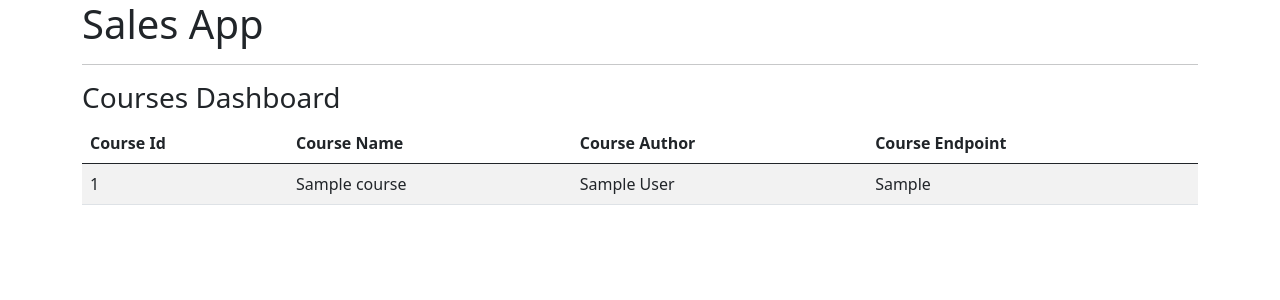
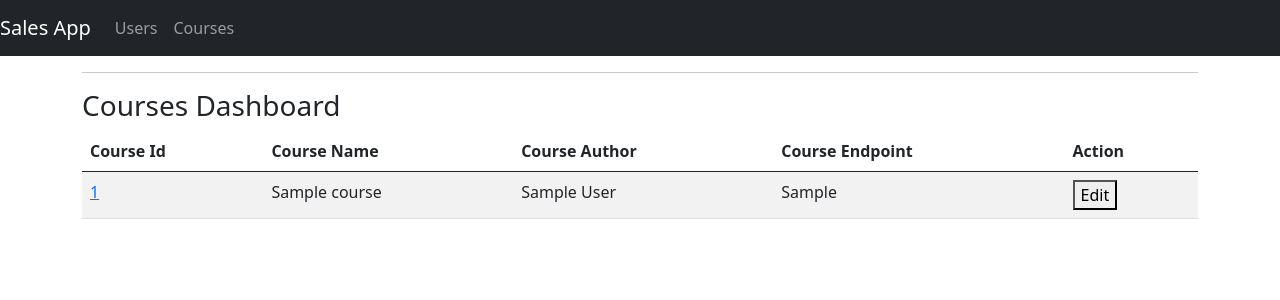
Before and after one commit to itversity/sales-app, a Flask app: page /courses in a window 1280 px wide. Shown: the top 300 px of the page. Run offline with Flask 3, Linux system fonts and the light colour scheme; tables that the repository leaves empty hold one stand-in row (values such as "Sample post"); some libraries are stand-ins or nearby versions.

Commit message:
Refactored code

```diff
--- a/routes/courses.py
+++ b/routes/courses.py
@@ -24,36 +24,33 @@ def course():
         course_id = request.args.get('course_id')
         if course_id:
             course = Course.query.get(course_id)
-            return render_template('course_detail.html', course=course)
-        else:
-            return render_template('course_form.html', course=None)
-    elif request.method == 'POST':
-        course_id = request.args.get('course_id')
-        if course_id:
-            course = Course.query.get(course_id)
-            form_action = request.form['action']
+            form_action = request.args.get('action')
             if form_action == 'edit':
                 return render_template('course_form.html', course=course)
             elif form_action == 'delete':
                 db.session.delete(course)
                 db.session.commit()
                 return redirect(url_for('courses'))
+            return render_template('course_detail.html', course=course)
         else:
-            course_id = request.form['course_id']
-            course_name = request.form['course_name']
-            course_author = request.form['course_author']
-            course_endpoint = request.form['course_endpoint']
-            if course_id:
-                course = Course.query.get(course_id)
-                course.course_name = course_name
-                course.course_author = course_author
-                course.course_endpoint = course_endpoint
-            else:
-                course = Course(
-                    course_name=course_name,
-                    course_author=course_author,
-                    course_endpoint=course_endpoint
-                )
-                db.session.add(course)
-            db.session.commit()
-            return redirect(url_for('courses'))
+            return render_template('course_form.html', course=None)
+    elif request.method == 'POST':
+        course_id = request.args.get('course_id')
+        course_id = request.form['course_id']
+        course_name = request.form['course_name']
+        course_author = request.form['course_author']
+        course_endpoint = request.form['course_endpoint']
+        if course_id:
+            course = Course.query.get(course_id)
+            course.course_name = course_name
+            course.course_author = course_author
+            course.course_endpoint = course_endpoint
+        else:
+            course = Course(
+                course_name=course_name,
+                course_author=course_author,
+                course_endpoint=course_endpoint
+            )
+            db.session.add(course)
+        db.session.commit()
+        return redirect(url_for('courses'))
--- a/templates/base.html
+++ b/templates/base.html
@@ -5,8 +5,18 @@
     <link href="https://cdn.jsdelivr.net/npm/bootstrap@5.0.1/dist/css/bootstrap.min.css" rel="stylesheet" integrity="sha384-+0n0xVW2eSR5OomGNYDnhzAbDsOXxcvSN1TPprVMTNDbiYZCxYbOOl7+AMvyTG2x" crossorigin="anonymous">
   </head>
   <body>
+    <nav class="navbar navbar-expand navbar-dark bg-dark">
+      <a class="navbar-brand" href="/">Sales App</a>
+      <ul class="navbar-nav">
+        <li class="nav-item">
+          <a class="nav-link" href="/users">Users</a>
+        </li>
+        <li class="nav-item">
+          <a class="nav-link" href="/courses">Courses</a>
+        </li>
+      </ul>
+    </nav>
     <div class="container">
-      <h1>Sales App</h1>
       <hr>
       {% block content %}{% endblock %}
     </div>
--- a/templates/course_detail.html
+++ b/templates/course_detail.html
@@ -1,9 +1,10 @@
 {%- extends "base.html" %}
 
 {% block content %}
-<form method="POST" action="{{ url_for('course', course_id=course.course_id) }}">
     <h3>Course Details</h3>
     <div class="container">
+        <form method="GET" action="{{ url_for('course') }}">
+            <input type="text" name="course_id" value="{{ course.course_id }}" hidden />
             <label for="course_name"><b>Course Name</b></label>
             {{ course.course_name }}
             <br><br>
@@ -16,6 +17,6 @@
 
             <button type="submit" name="action" value="edit">Edit</button>
             <button type="submit" name="action" value="delete">Delete</button>
+        </form>
     </div>
-</form>
 {%- endblock %}
--- a/templates/course_form.html
+++ b/templates/course_form.html
@@ -1,5 +1,6 @@
 {%- extends "base.html" %} {% block content %}
     <h3>Course Form</h3>
+    <div class="container">
         <form method="POST" action="{{ url_for('course') }}">
             <input type="text" name="course_id" value="{{ course.course_id }}" hidden />
             <label for="course_name"><b>Course Name</b></label>
@@ -14,6 +15,6 @@
 
             <button type="submit">Save</button>
         </form>
-<br>
+    </div>
 
 {%- endblock %}
--- a/templates/courses.html
+++ b/templates/courses.html
@@ -9,15 +9,22 @@
                 <th>Course Name</th>
                 <th>Course Author</th>
                 <th>Course Endpoint</th>
+                <th>Action</th>
             </tr>
         </thead>
         <tbody>
             {% for course in courses %}
             <tr>
-                <td>{{ course.course_id }}</td>
+                <td><a href="{{ url_for('course', course_id=course.course_id) }}">{{ course.course_id }}</a></td>
                 <td>{{ course.course_name }}</td>
                 <td>{{ course.course_author }}</td>
                 <td>{{ course.course_endpoint }}</td>
+                <td>
+                    <form method="GET" action="{{ url_for('course') }}">
+                        <input type="text" name="course_id" value="{{ course.course_id }}" hidden />
+                        <button type="submit" name="action" value="edit">Edit</button>
+                    </form>
+                </td>
             </tr>
             {% endfor %}
         </tbody>
--- a/templates/user_detail.html
+++ b/templates/user_detail.html
@@ -3,7 +3,7 @@
 {% block content %}
     <h3>User Details</h3>
     <div class="container">
-        <form method="GET" action="{{ url_for('user', id=user.id) }}">
+        <form method="GET" action="{{ url_for('user') }}">
             <input type="text" name="id" value="{{ user.id }}" hidden />
             <label for="first_name"><b>First Name</b></label>
             {{ user.first_name }}
```
Also changed, not shown: templates/user_form.html (+6 -4 lines), templates/users.html (+8 -1 lines). Lines whose indentation alone changed are shown as unchanged.
